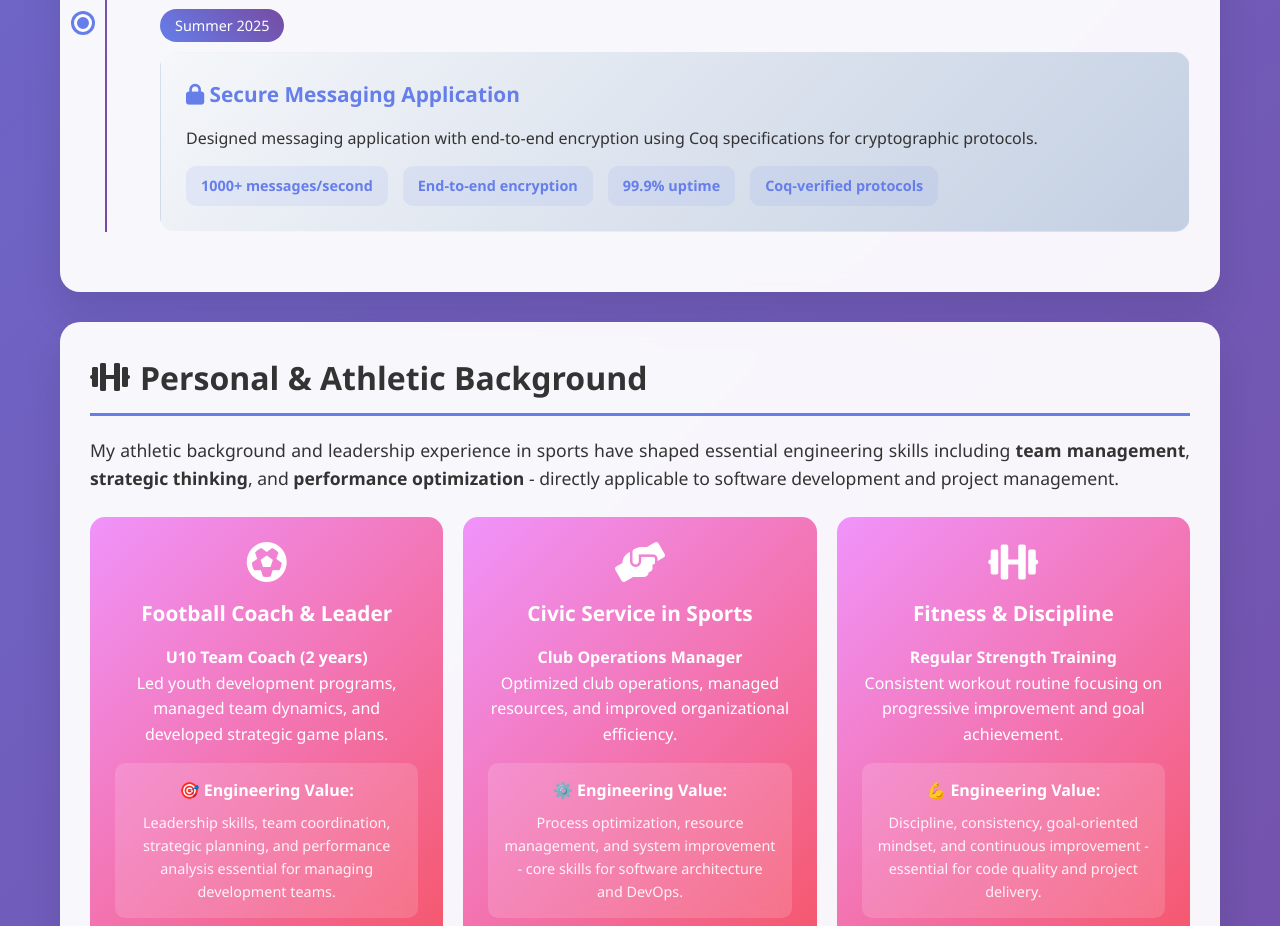
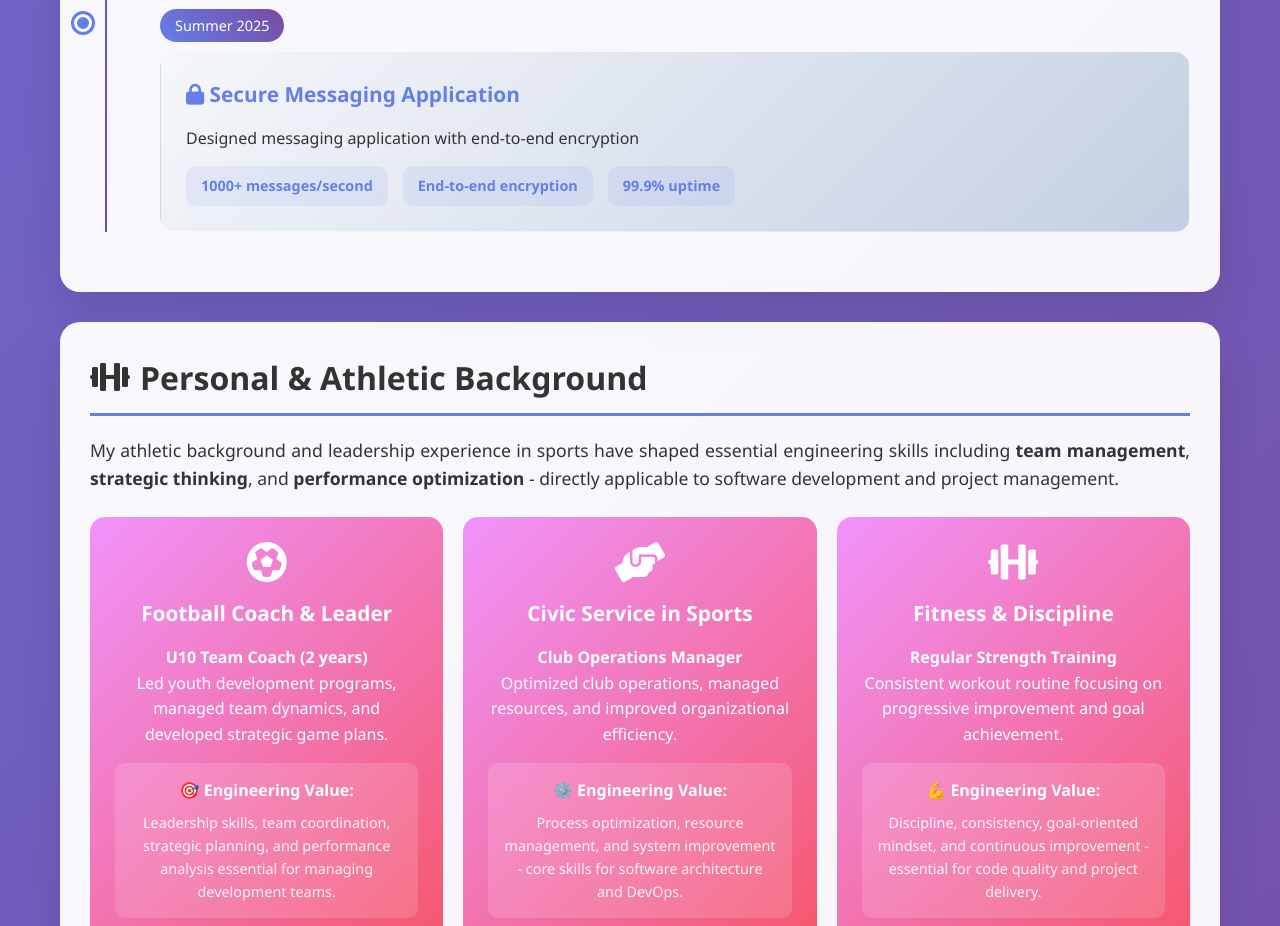
Before and after one commit to Redwane-stdy/cv, a plain HTML site: page index.html in a window 1280 px wide. Shown: the part 3200-4126 px from the top of the page. Drawn offline with Linux system fonts and the light colour scheme.

Commit message:
Update index.html

```diff
--- a/index.html
+++ b/index.html
@@ -614,12 +614,11 @@
                     <div class="timeline-date">Summer 2025</div>
                     <div class="card">
                         <h3><i class="fas fa-lock"></i> Secure Messaging Application</h3>
-                        <p>Designed messaging application with end-to-end encryption using Coq specifications for cryptographic protocols.</p>
+                        <p>Designed messaging application with end-to-end encryption</p>
                         <div class="project-stats">
                             <div class="stat">1000+ messages/second</div>
                             <div class="stat">End-to-end encryption</div>
                             <div class="stat">99.9% uptime</div>
-                            <div class="stat">Coq-verified protocols</div>
                         </div>
                     </div>
                 </div>
```
